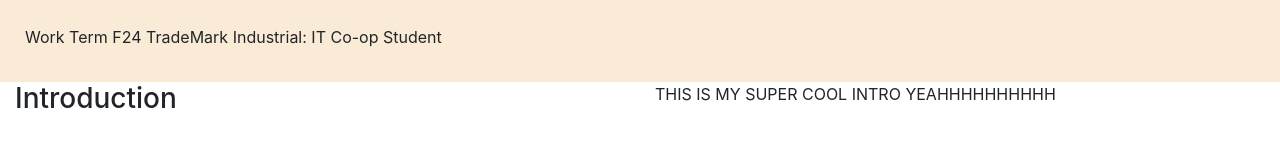
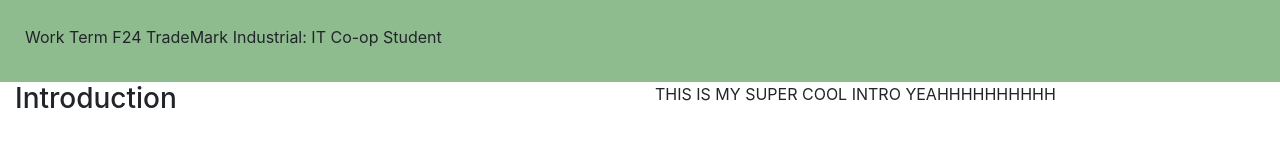
Before and after one commit to John-Morr-issey/F24-WorkTerm, a plain HTML site: page index.html in a window 1280 px wide. Drawn offline with nearby package versions, Linux system fonts and the light colour scheme.

Commit message:
Update Styles.css

```diff
--- a/Styles.css
+++ b/Styles.css
@@ -1,5 +1,5 @@
 
 #TopHeader{
-    background-color: antiquewhite;
+    background-color: DarkSeaGreen;
     padding: 25px;
 }
```
